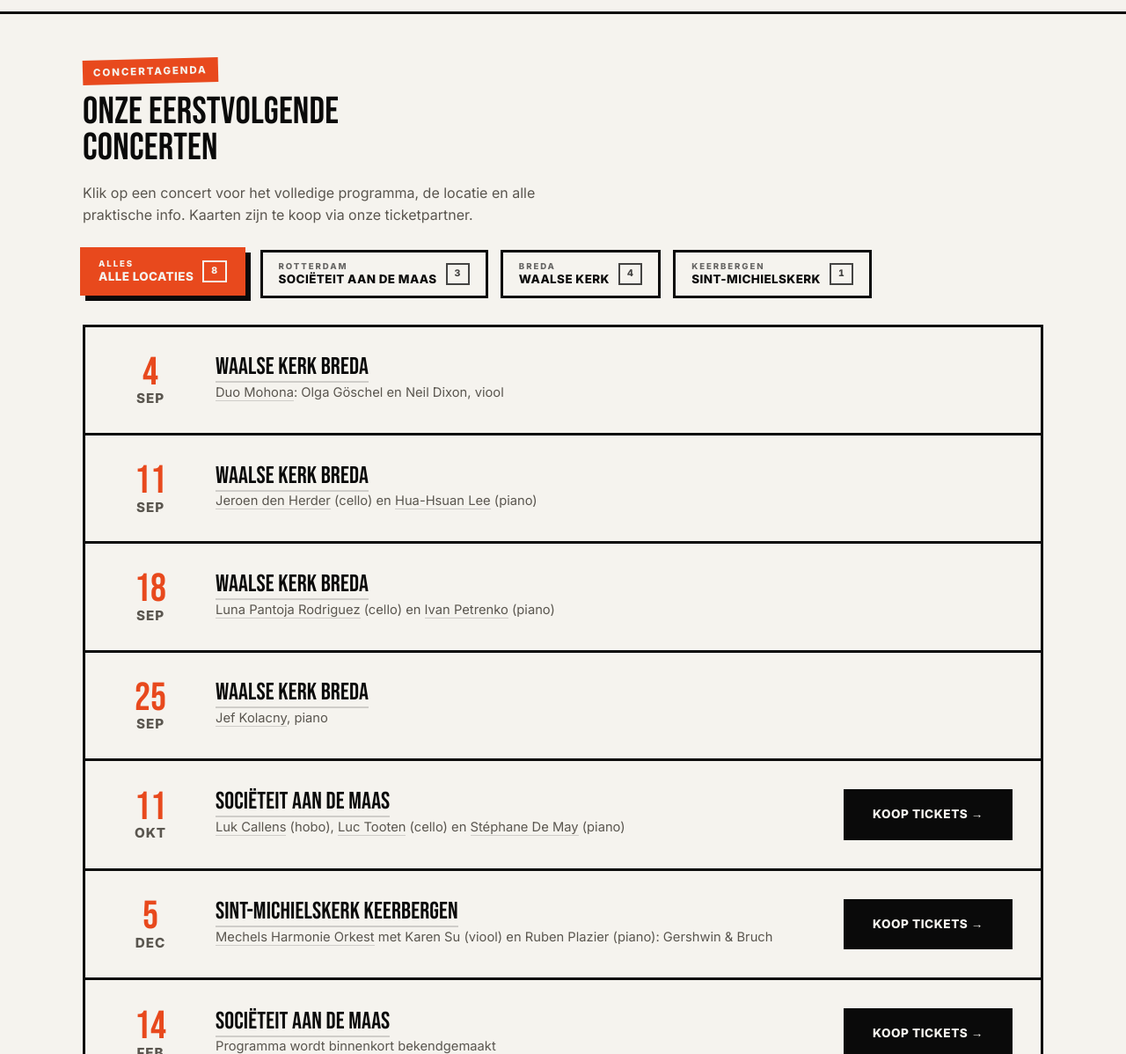
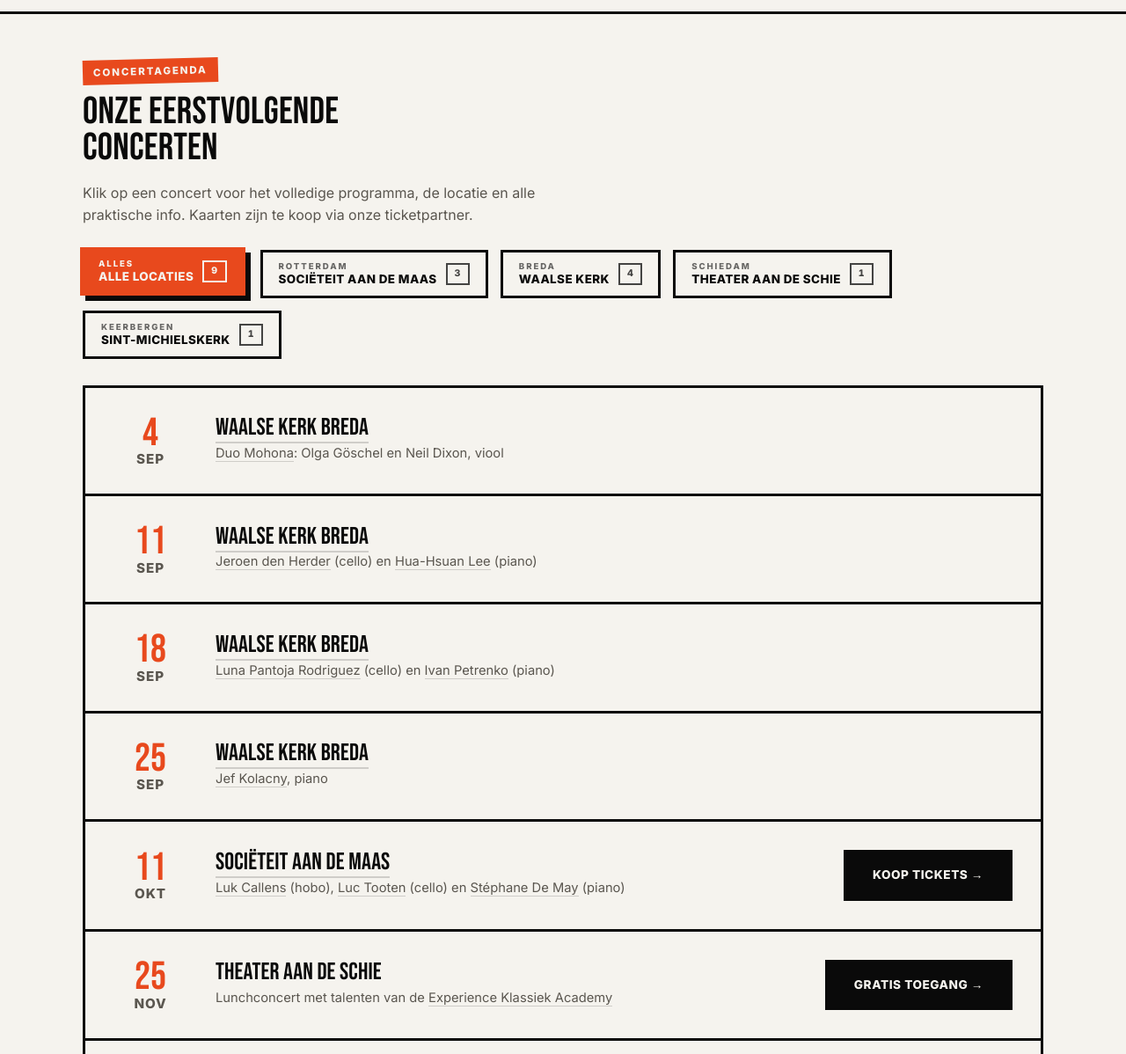
Before and after one commit to rubenplazier-cell/experience-klassiek, a plain HTML site: page concerten.html in a window 1280 px wide. Shown: the part 102-1300 px from the top of the page at 88% size. Drawn offline with Linux system fonts and the light colour scheme.

Commit message:
Add Schiedam lunchconcert (Theater aan de Schie, 25 Nov) to agenda
Added new agenda items for Schiedam and updated details for the upcoming events.

```diff
--- a/concerten.html
+++ b/concerten.html
@@ -120,6 +120,13 @@
         </span>
         <span class="agenda-filter-count" aria-hidden="true"></span>
       </button>
+      <button type="button" class="agenda-filter-btn" data-venue="schiedam">
+        <span class="agenda-filter-label">
+          <span class="agenda-filter-city" data-i18n="agenda_filter_schiedam_city">Schiedam</span>
+          <span class="agenda-filter-venue" data-i18n="agenda_filter_schiedam_venue">Theater aan de Schie</span>
+        </span>
+        <span class="agenda-filter-count" aria-hidden="true"></span>
+      </button>
       <button type="button" class="agenda-filter-btn" data-venue="keerbergen">
         <span class="agenda-filter-label">
           <span class="agenda-filter-city" data-i18n="agenda_filter_keerbergen_city">Keerbergen</span>
@@ -199,6 +206,21 @@
           <p data-i18n="agenda1_time">Aanvang 11:30. Inloop vanaf 10:30.</p>
           <p data-i18n-html="agenda1_full_program"><strong>Beethoven</strong> Trio in Bes op. 11<br><strong>Schumann</strong> Fantasiestücke op. 73 (hobo en piano)<br><strong>Schumann</strong> Romance in A op. 94 nr. 2 (hobo en piano)<br><em>Pauze</em><br><strong>Poulenc</strong> Trio (1926, herzien 1945)<br><strong>Piazzolla</strong> Tanti anni prima, Oblivion en Libertango</p>
           <p data-i18n-html="agenda1_access">De Sociëteit ligt in de Veerhaven, aan de voet van de Erasmusbrug. <a href="https://www.societeitaandemaas.nl/" target="_blank" rel="noopener">Meer over de locatie</a> of <a href="https://www.google.com/maps/search/?api=1&amp;query=Veerdam+1%2C+3016+DD+Rotterdam" target="_blank" rel="noopener">plan je route</a>.<br>Met het openbaar vervoer: tramhalte Vasteland en metrostation Leuvehaven liggen op loopafstand.<br>Met de auto: parkeergarage Westerpark op ongeveer 400 meter, of gratis parkeren bij P+R Slinge en verder met het openbaar vervoer.</p>
+        </div>
+      </div>
+
+      <div class="agenda-item reveal" data-date="2026-11-25" data-venue="schiedam" tabindex="0" role="button" aria-haspopup="dialog">
+        <div class="agenda-date"><span class="day">25</span><span class="month" data-i18n="agenda_month_nov">Nov</span></div>
+        <div class="agenda-info">
+          <h3 data-i18n-html="agenda9_venue">Theater aan de Schie</h3>
+          <p data-i18n-html="agenda9_program">Lunchconcert met talenten van de <a href="academy.html">Experience Klassiek Academy</a></p>
+        </div>
+        <a href="https://theateraandeschie.nl/voorstelling/lunchconcert-25-11-2026" target="_blank" rel="noopener" class="btn btn-solid" data-i18n="agenda_free_cta">Gratis toegang →</a>
+        <div hidden data-agenda-detail>
+          <p data-i18n-html="agenda9_address">Theater aan de Schie (foyer)<br>Stadserf 1, 3112 DZ Schiedam</p>
+          <p data-i18n="agenda9_time">Woensdag 25 november, aanvang 12:15, einde rond 13:00. Geen pauze. Gratis toegang.</p>
+          <p data-i18n-html="agenda9_full_program">Jonge musici van de Experience Klassiek Academy spelen tijdens de lunchpauze. Neem gerust je eigen lunch mee; de bar is open voor drankjes.</p>
+          <p data-i18n-html="agenda9_access">Het lunchconcert is een samenwerking van Theater aan de Schie en Opera aan de Schie. <a href="https://theateraandeschie.nl/voorstelling/lunchconcert-25-11-2026" target="_blank" rel="noopener">Meer info</a> of <a href="https://www.google.com/maps/search/?api=1&amp;query=Stadserf+1%2C+3112+DZ+Schiedam" target="_blank" rel="noopener">plan je route</a>.</p>
         </div>
       </div>
 
```
